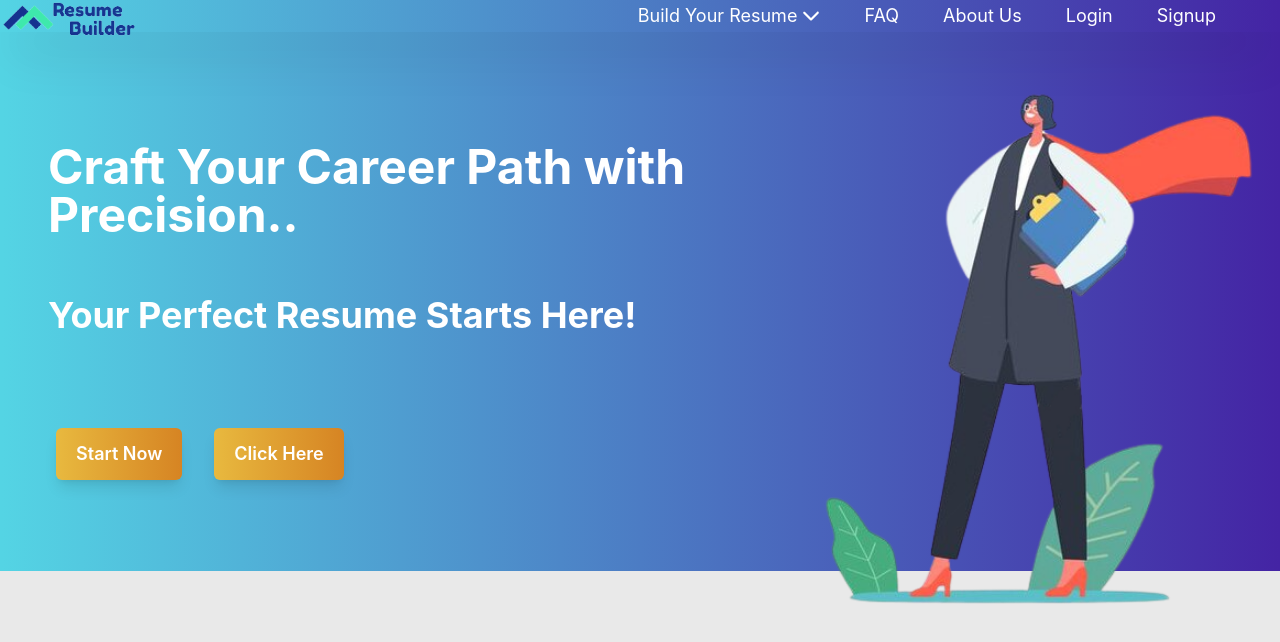
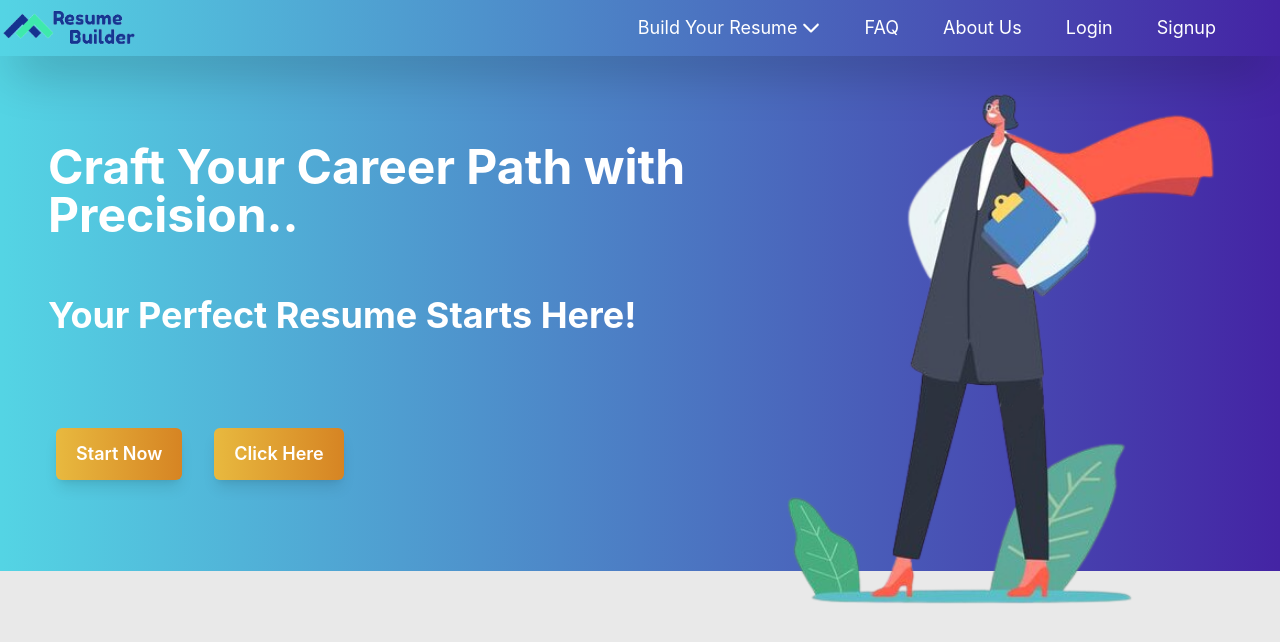
Before and after one commit to deepanshupal09/resumebuilder, a React (Create React App) app: page / in a window 1280 px wide. Shown: the top 642 px of the page. Built offline with nearby package versions, Linux system fonts and the light colour scheme.

Commit message:
fixed animation

```diff
--- a/src/components/LandingPage.js
+++ b/src/components/LandingPage.js
@@ -11,7 +11,7 @@ function LandingPage() {
         <button className=' rounded-md  font-semibold shadow-lg px-5 text-lg py-3 ]' style={{backgroundImage: 'linear-gradient(90deg,#e8b93f,#d68423)'}}>Click Here</button>
       </div>
      </div>
-     <div className='flex  w-1/2 '><img className='m-auto slideright h-[110%]' src="./resume-img.png" alt="" /></div>
+     <div className='flex justify-end w-1/2 '><img className='mr-[10%] slideright h-[110%]' src="./resume-img.png" alt="" /></div>
     </div>
   )
 }
--- a/src/components/Navbar.js
+++ b/src/components/Navbar.js
@@ -5,7 +5,7 @@ import { FontAwesomeIcon } from "@fortawesome/react-fontawesome";
 function Navbar() {
   return (
     <div>
-      <div className="shadow-2xl fixed top-0 z-10 w-[100%] flex justify-between h-[4%]  text-lg  text-white" style={{backgroundImage: 'linear-gradient( 90.1deg,  rgba(84,212,228,1) 0.2%, rgba(68,36,164,1) 99.9% )'}}>
+      <div className="shadow-2xl fixed top-0 z-10 w-[100%] flex justify-between h-[7%]  text-lg  text-white" style={{backgroundImage: 'linear-gradient( 90.1deg,  rgba(84,212,228,1) 0.2%, rgba(68,36,164,1) 99.9% )'}}>
         <div className="my-auto">
           <img
             className="w-[70%]"
```
